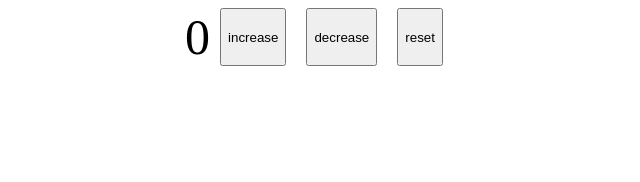
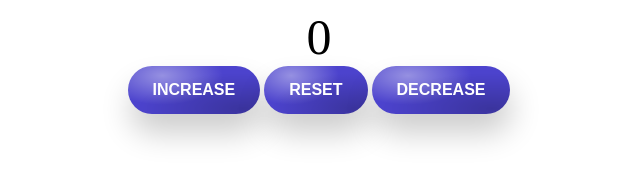
Before and after one commit to NormanBard/counter-program, a plain HTML site: page index.html in a window 1280 px wide. Shown: the whole page, without its empty margins (321-961 px from the left). Drawn offline with Linux system fonts and the light colour scheme.

Commit message:
Add css elements to buttons

```diff
--- a/index.html
+++ b/index.html
@@ -9,10 +9,12 @@
     <script src="javascript.js" defer></script>
 </head>
 <body>
+    <div class="container">
     <label id="countLabel">0</label>
-    <button id="increaseBtn">increase</button>
-    <button id="decreaseBtn">decrease</button>
-    <button id="resetBtn">reset</button>
+    <div class="buttonContainer"></div>
+    <button id="increaseBtn">INCREASE</button>
+    <button id="resetBtn">RESET</button>
+    <button id="decreaseBtn">DECREASE</button>
 
 
 </body>
--- a/style.css
+++ b/style.css
@@ -4,8 +4,24 @@ body {
 }
 
 button {
-    margin: 0 10px;
-}
+        color: #fff;
+        padding: 15px 25px;
+        border-radius: 100px;
+        background-color: #4C43CD;
+        background-image: radial-gradient(93% 87% at 87% 89%, rgba(0, 0, 0, 0.23) 0%, transparent 86.18%), radial-gradient(66% 87% at 26% 20%, rgba(255, 255, 255, 0.41) 0%, rgba(255, 255, 255, 0) 69.79%, rgba(255, 255, 255, 0) 100%);
+        box-shadow: 2px 19px 31px rgba(0, 0, 0, 0.2);
+        font-weight: bold;
+        font-size: 16px;
+
+        border: 0;
+
+        user-select: none;
+        -webkit-user-select: none;
+        touch-action: manipulation;
+
+        cursor: pointer;
+    }
+
 
 #countLabel{
     display: block;
```
